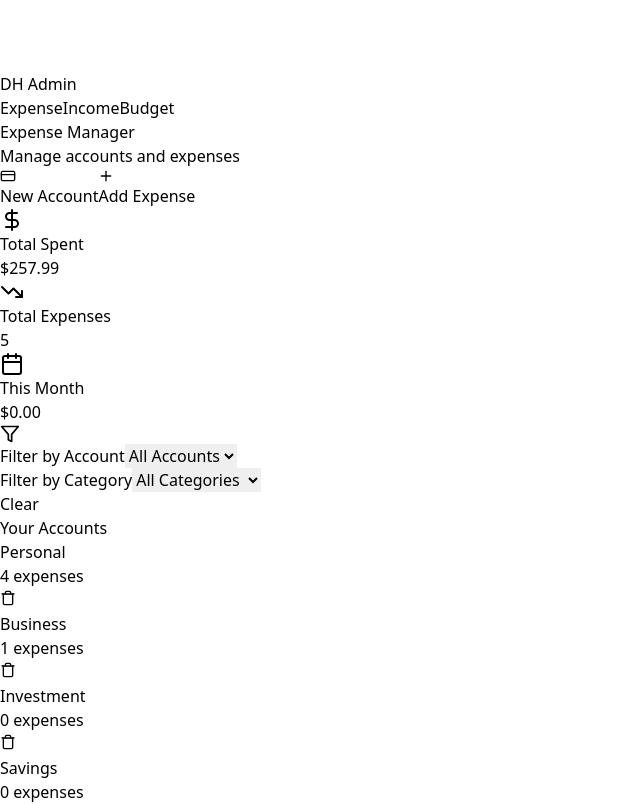
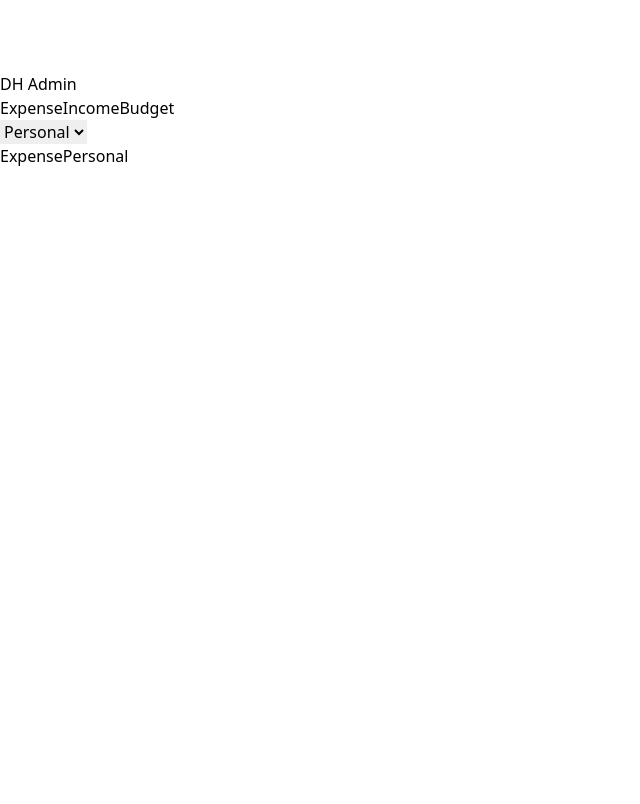
Before and after one commit to chinmaya-sahoo/DHadminpanel, a React (Vite) app in the folder frontend/: page /admin/hisab in a window 1280 px wide. Shown: the part 2560-3364 px from the top of the page, without its empty margins (0-640 px from the left). After the commit the page ends 2728 px from the top, so only its background shows below. Built offline with nearby package versions, Linux system fonts and the light colour scheme.

Commit message:
hisab.jsx updated

```diff
--- a/frontend/src/App.jsx
+++ b/frontend/src/App.jsx
@@ -7,7 +7,7 @@ import ErrorBoundary from './components/ErrorBoundary';
 import Settings from './pages/Settings';
 import apiService from './services/api';
 import Transaction from "./pages/Transaction";
-import Income from "./pages/Income";
+// import IncomePersonal from "./pages/IncomePersonal";
 import Expense from "./pages/Expense";
 import Budget from "./pages/Budget";
 import Udhari from "./pages/Udhari";
@@ -91,7 +91,7 @@ const App = () => {
           <Route path="/admin/transaction" element={<ProtectedRoute><Transaction /></ProtectedRoute>} />
           <Route path="/admin/notification" element={<ProtectedRoute><Notification /></ProtectedRoute>} />
           <Route path="/admin/hisab" element={<ProtectedRoute><Hisab /></ProtectedRoute>} />
-          <Route path="/admin/income" element={<ProtectedRoute><Income /></ProtectedRoute>} />
+          {/* <Route path="/admin/incomepersonal" element={<ProtectedRoute><IncomePersonal /></ProtectedRoute>} /> */}
           <Route path="/admin/expense" element={<ProtectedRoute><Expense /></ProtectedRoute>} />
           <Route path="/admin/udhari" element={<ProtectedRoute><Udhari /></ProtectedRoute>} />
           <Route path="/admin/budget" element={<ProtectedRoute><Budget /></ProtectedRoute>} />
--- /dev/null
+++ b/frontend/src/pages/BudgetBusiness.jsx
@@ -0,0 +1,9 @@
+import React from 'react'
+
+function BudgetBusiness() {
+  return (
+    <div>BudgetBusiness</div>
+  )
+}
+
+export default BudgetBusiness
--- /dev/null
+++ b/frontend/src/pages/BudgetPersonal.jsx
@@ -0,0 +1,9 @@
+import React from 'react'
+
+function BudgetPersonal() {
+  return (
+    <div>BudgetPersonal</div>
+  )
+}
+
+export default BudgetPersonal
--- /dev/null
+++ b/frontend/src/pages/ExpenseBusiness.jsx
@@ -0,0 +1,9 @@
+import React from 'react'
+
+function ExpenseBusiness() {
+  return (
+    <div>ExpenseBusiness</div>
+  )
+}
+
+export default ExpenseBusiness
--- /dev/null
+++ b/frontend/src/pages/ExpensePersonal.jsx
@@ -0,0 +1,9 @@
+import React from 'react'
+
+function ExpensePersonal() {
+  return (
+    <div>ExpensePersonal</div>
+  )
+}
+
+export default ExpensePersonal
--- a/frontend/src/pages/Hisab.jsx
+++ b/frontend/src/pages/Hisab.jsx
@@ -1,20 +1,38 @@
 // File: src/pages/hisab.jsx
 import React, { useState } from "react";
-import Income from "./Income";
-import Expense from "./Expense";
-import Budget from "./Budget";
+import IncomePersonal from "./IncomePersonal";
+import IncomeBusiness from "./IncomeBusiness"; // You'll need to create this
+import ExpensePersonal from "./ExpensePersonal"; // You'll need to create this
+import ExpenseBusiness from "./ExpenseBusiness"; // You'll need to create this
+import BudgetPersonal from "./BudgetPersonal"; // You'll need to create this
+import BudgetBusiness from "./BudgetBusiness"; // You'll need to create this
 
 export default function Hisab() {
   const [activeTab, setActiveTab] = useState("Expense");
+  const [account, setAccount] = useState("Personal");
 
   const renderContent = () => {
-    switch (activeTab) {
-      case "Income":
-        return <Income />;
-      case "Budget":
-        return <Budget />;
+    switch (account) {
+      case "Personal":
+        switch (activeTab) {
+          case "Income":
+            return <IncomePersonal />;
+          case "Budget":
+            return <BudgetPersonal />;
+          default:
+            return <ExpensePersonal />;
+        }
+      case "Business":
+        switch (activeTab) {
+          case "Income":
+            return <IncomeBusiness />;
+          case "Budget":
+            return <BudgetBusiness />;
+          default:
+            return <ExpenseBusiness />;
+        }
       default:
-        return <Expense />;
+        return <ExpensePersonal />;
     }
   };
 
@@ -39,6 +57,19 @@ export default function Hisab() {
         </div>
       </div>
 
+      {/* Account Selection */}
+      <div className="flex justify-center mb-6">
+        <select
+          value={account}
+          onChange={(e) => setAccount(e.target.value)}
+          className="px-3 py-1 rounded-full bg-gray-300 text-gray-700 font-medium text-sm md:text-lg focus:outline-none focus:ring-2 focus:ring-gray-500"
+        >
+          <option value="Personal">Personal</option>
+          <option value="Business">Business</option>
+        </select>
+      </div>
+
+
       {/* Content Area */}
       <div className="bg-white rounded-2xl shadow-md p-4">{renderContent()}</div>
     </div>
--- a/frontend/src/pages/Income.jsx
+++ b/frontend/src/pages/Income.jsx
@@ -2,7 +2,6 @@ import React, { useState } from 'react';
 import { Plus, DollarSign, TrendingUp, Filter, Trash2, Tag, CreditCard } from 'lucide-react';
 
 const IncomeManager = () => {
-  // Sample accounts data (these are the account types now)
   const [accounts, setAccounts] = useState([
     { id: 1, name: 'Personal', color: 'blue' },
     { id: 2, name: 'Business', color: 'green' },
--- /dev/null
+++ b/frontend/src/pages/IncomeBusiness.jsx
@@ -0,0 +1,9 @@
+import React from 'react'
+
+function IncomeBusiness() {
+  return (
+    <div>IncomeBusiness</div>
+  )
+}
+
+export default IncomeBusiness
--- /dev/null
+++ b/frontend/src/pages/IncomePersonal.jsx
@@ -0,0 +1,9 @@
+import React from 'react'
+
+function IncomePersonal() {
+  return (
+    <div>IncomePersonal</div>
+  )
+}
+
+export default IncomePersonal
```
Also changed, not shown: 1 other file (tests, documents, lock files or other folders).
